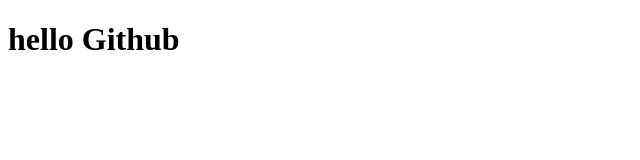
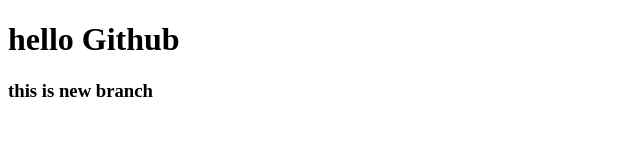
Before and after one commit to atharvborse30/proj4, a plain HTML site: page index.html in a window 1280 px wide. Shown: the whole page, without its empty margins (0-640 px from the left). Drawn offline with Linux system fonts and the light colour scheme.

Commit message:
first commit

```diff
--- a/index.html
+++ b/index.html
@@ -8,5 +8,6 @@
 </head>
 <body>
     <h1>hello Github</h1>
+    <h3>this is new branch</h3>
 </body>
 </html>
```
